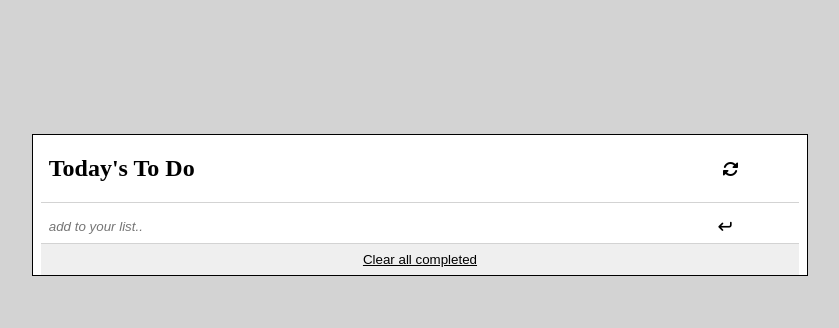
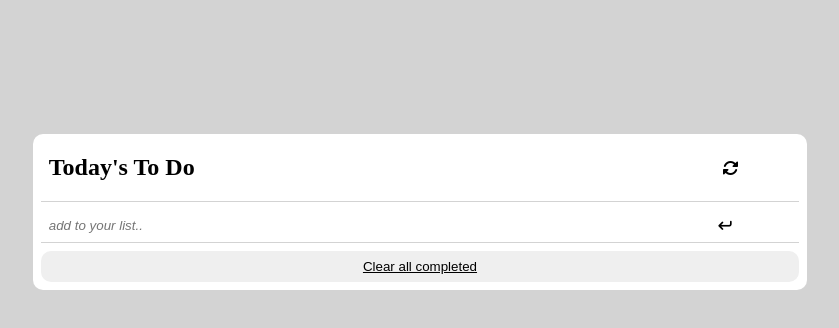
Before and after one commit to bronnie313/To-do-list, a website built with webpack: page src/index.html in a window 1280 px wide. Shown: the whole page, without its empty margins (220-1059 px from the left). Built offline with nearby package versions, Linux system fonts and the light colour scheme.

Commit message:
add changes to css file

```diff
--- a/src/style.css
+++ b/src/style.css
@@ -7,7 +7,7 @@ body {
 
 .to-do {
   width: 60%;
-  border: 1px solid;
+  border-radius: 10px;
   padding: 0 0.5rem;
   background-color: white;
   margin-top: 10%;
@@ -51,6 +51,8 @@ form > button > i {
   padding: 0.5rem;
   text-decoration: underline;
   border: none;
+  border-radius: 10px;
+  margin: 0.5rem 0;
 }
 
 div {
```
